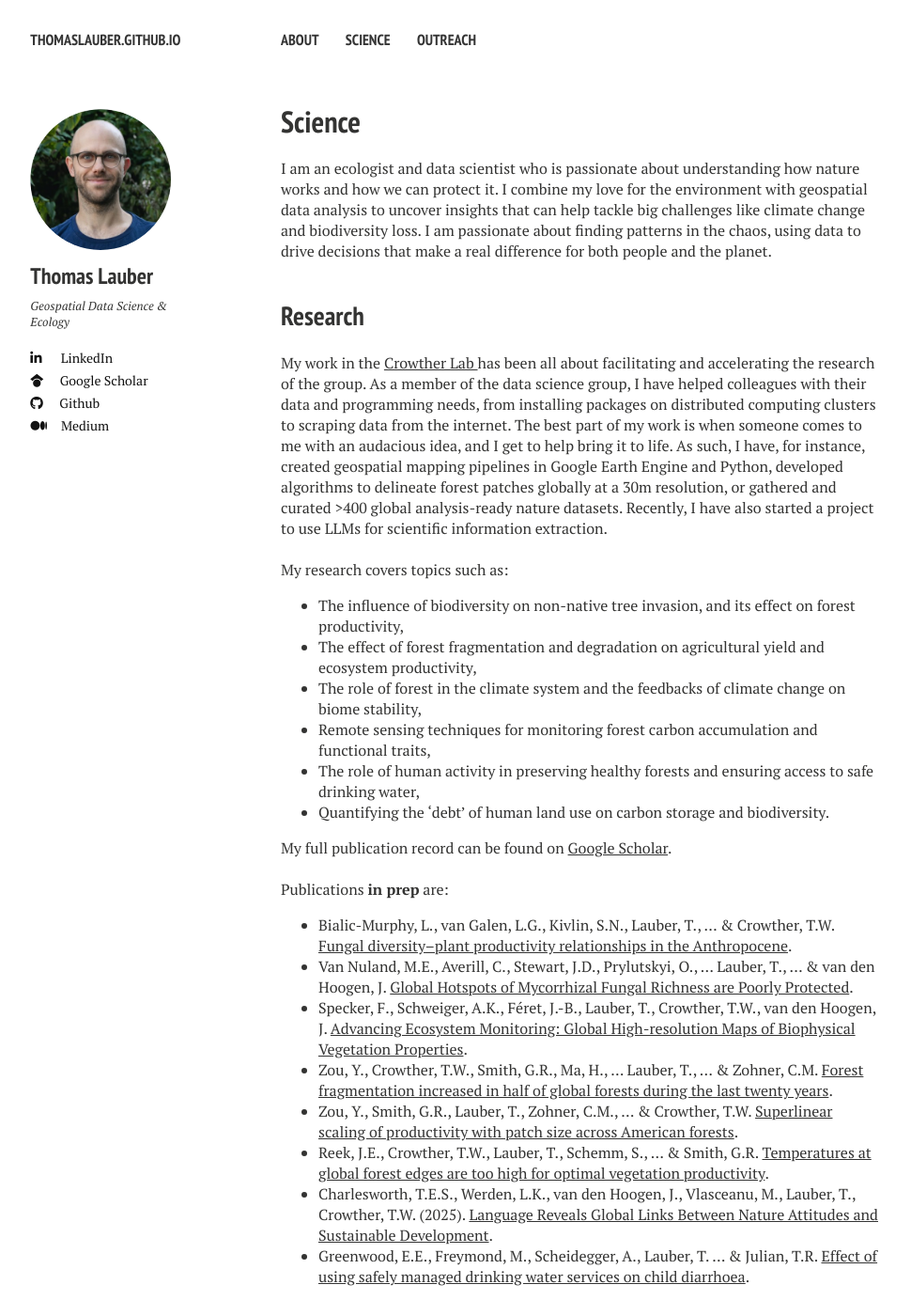
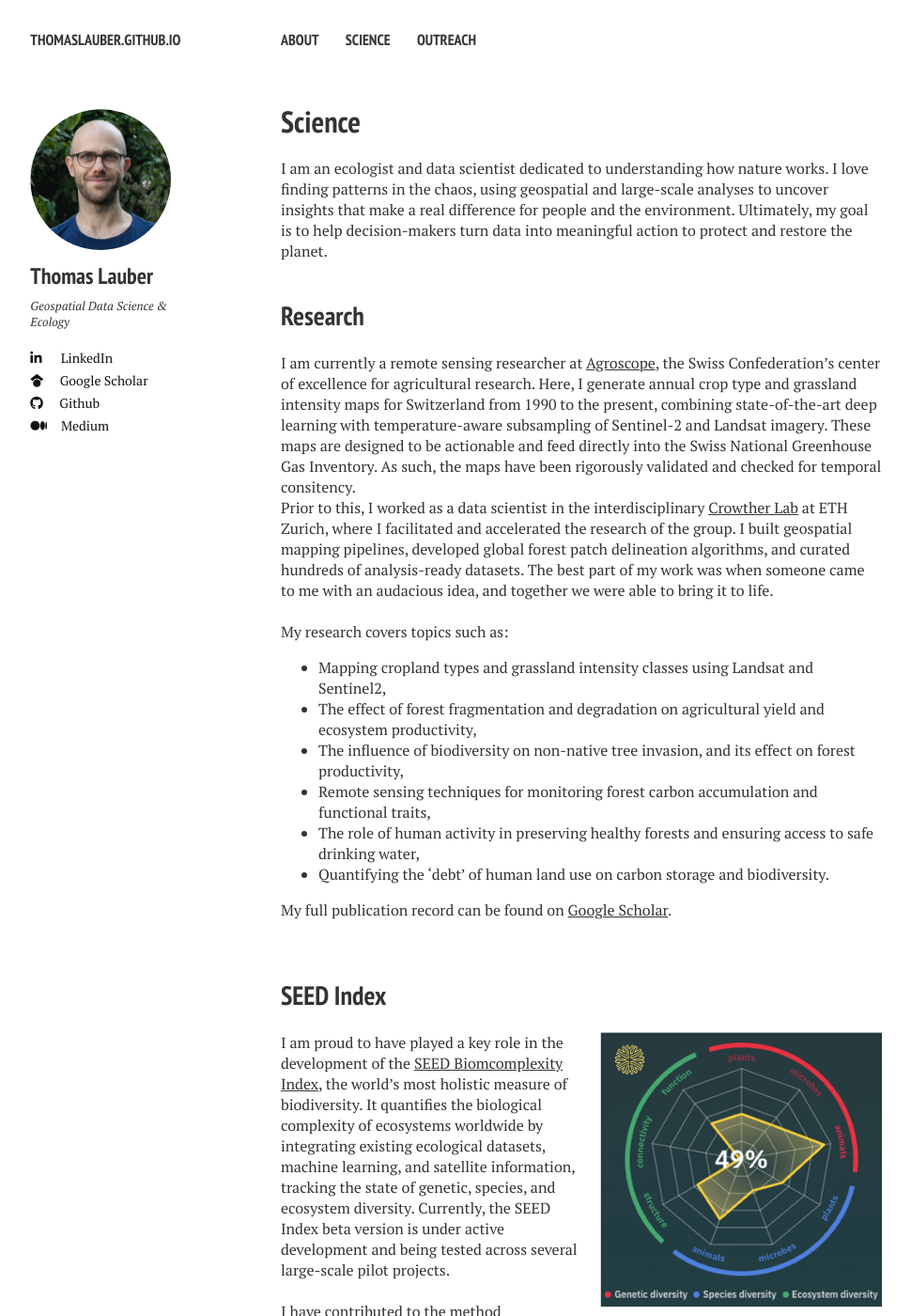
Before and after one commit to thomaslauber/thomaslauber.github.io, a Jekyll site: the page built from science.md, in a window 1280 px wide and 1400 px high. Shown: the whole window at 94% size, without its empty margins (21-991 px from the left). Built offline with Jekyll 4.4.1, drawn with Linux system fonts in a browser that asks for light colours; nearby versions of some CDN libraries.

Commit message:
Revise personal statement and research details
Updated personal and research information, emphasizing current role and contributions at Agroscope. Revised research topics and publication list for clarity.

```diff
--- a/science.md
+++ b/science.md
@@ -5,37 +5,26 @@ excerpt: "Science"
 tags: [Jekyll, theme, responsive, blog, template]
 ---
 
-
-I am an ecologist and data scientist who is passionate about understanding how nature works and how we can protect it. I combine my love for the environment with geospatial data analysis to uncover insights that can help tackle big challenges like climate change and biodiversity loss. I am passionate about finding patterns in the chaos, using data to drive decisions that make a real difference for both people and the planet.
+I am an ecologist and data scientist dedicated to understanding how nature works. I love finding patterns in the chaos, using geospatial and large-scale analyses to uncover insights that make a real difference for people and the environment. Ultimately, my goal is to help decision-makers turn data into meaningful action to protect and restore the planet.
 <br><br>
 
 ## Research
 
-My work in the [Crowther Lab ](https://crowtherlab.com/) has been all about facilitating and accelerating the research of the group. As a member of the data science group, I have helped colleagues with their data and programming needs, from installing packages on distributed computing clusters to scraping data from the internet. The best part of my work is when someone comes to me with an audacious idea, and I get to help bring it to life. As such, I have, for instance, created geospatial mapping pipelines in Google Earth Engine and Python, developed algorithms to delineate forest patches globally at a 30m resolution, or gathered and curated >400 global analysis-ready nature datasets. Recently, I have also started a project to use LLMs for scientific information extraction.
+I am currently a remote sensing researcher at <a href="https://www.agroscope.admin.ch/agroscope/de/home.html" target="_blank">Agroscope</a>, the Swiss Confederation’s center of excellence for agricultural research. Here, I generate annual crop type and grassland intensity maps for Switzerland from 1990 to the present, combining state-of-the-art deep learning with temperature-aware subsampling of Sentinel-2 and Landsat imagery. These maps are designed to be actionable and feed directly into the Swiss National Greenhouse Gas Inventory. As such, the maps have been rigorously validated and checked for temporal consitency.
+
+Prior to this, I worked as a data scientist in the interdisciplinary <a href="https://crowtherlab.com/" target="_blank">Crowther Lab</a> at ETH Zurich, where I facilitated and accelerated the research of the group. I built geospatial mapping pipelines, developed global forest patch delineation algorithms, and curated hundreds of analysis-ready datasets. The best part of my work was when someone came to me with an audacious idea, and together we were able to bring it to life.
 <br><br>
 My research covers topics such as:
+- Mapping cropland types and grassland intensity classes using Landsat and Sentinel2,
+- The effect of forest fragmentation and degradation on agricultural yield and ecosystem productivity,
 - The influence of biodiversity on non-native tree invasion, and its effect on forest productivity,
-- The effect of forest fragmentation and degradation on agricultural yield and ecosystem productivity,
-- The role of forest in the climate system and the feedbacks of climate change on biome stability,
 - Remote sensing techniques for monitoring forest carbon accumulation and functional traits,
 - The role of human activity in preserving healthy forests and ensuring access to safe drinking water,
 - Quantifying the 'debt' of human land use on carbon storage and biodiversity.
 
 My full publication record can be found on [Google Scholar](https://scholar.google.com/citations?user=RY_VPNUAAAAJ&hl=en).
-<br><br>
-Publications **in prep** are:
-* Bialic-Murphy, L., van Galen, L.G., Kivlin, S.N., Lauber, T., ... & Crowther, T.W. [Fungal diversity–plant productivity relationships in the Anthropocene](#).
-* Van Nuland, M.E., Averill, C., Stewart, J.D., Prylutskyi, O., ... Lauber, T., ... & van den Hoogen, J. [Global Hotspots of Mycorrhizal Fungal Richness are Poorly Protected](#).
-* Specker, F., Schweiger, A.K., Féret, J.-B., Lauber, T., Crowther, T.W., van den Hoogen, J. [Advancing Ecosystem Monitoring: Global High-resolution Maps of Biophysical Vegetation Properties](#).
-* Zou, Y., Crowther, T.W., Smith, G.R., Ma, H., ... Lauber, T., ... & Zohner, C.M. [Forest fragmentation increased in half of global forests during the last twenty years](#).
-* Zou, Y., Smith, G.R., Lauber, T., Zohner, C.M., ... & Crowther, T.W. [Superlinear scaling of productivity with patch size across American forests](#).
-* Reek, J.E., Crowther, T.W., Lauber, T., Schemm, S., ... & Smith, G.R. [Temperatures at global forest edges are too high for optimal vegetation productivity](#).
-* Charlesworth, T.E.S., Werden, L.K., van den Hoogen, J., Vlasceanu, M., Lauber, T., Crowther, T.W. (2025). [Language Reveals Global Links Between Nature Attitudes and Sustainable Development](#).
-* Greenwood, E.E., Freymond, M., Scheidegger, A., Lauber, T. ... & Julian, T.R. [Effect of using safely managed drinking water services on child diarrhoea](#).
 
 <br><br>
-
-
 
 ## SEED Index
 
```
